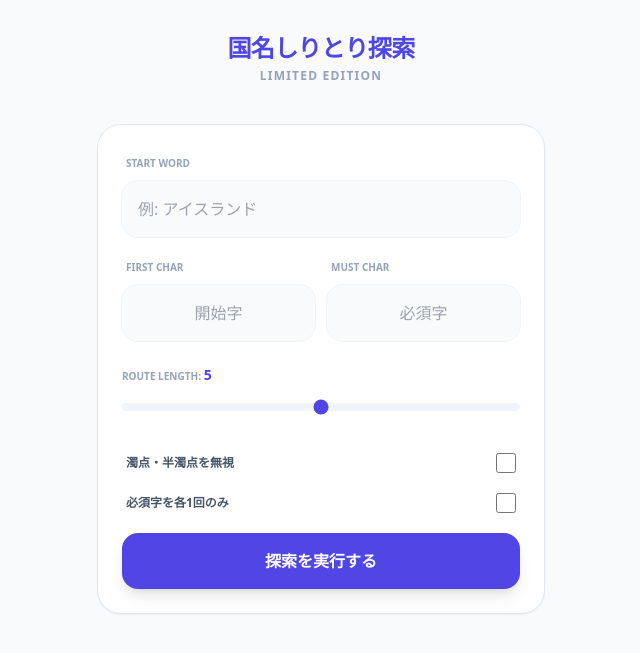
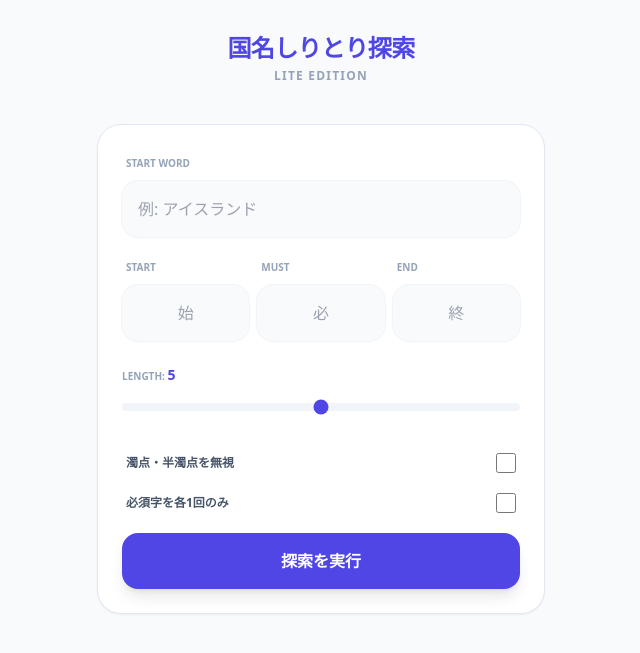
Before and after one commit to xjrstjrwvg-commits/siritori.app, a Flask app: page / in a window 1280 px wide. Shown: the top 653 px of the page, without its empty margins (319-959 px from the left). Run offline with Flask 3, Linux system fonts and the light colour scheme; some libraries are stand-ins or nearby versions.

Commit message:
index.html

```diff
--- a/templates/index.html
+++ b/templates/index.html
@@ -5,16 +5,12 @@
     <meta name="viewport" content="width=device-width, initial-scale=1.0">
     <title>国名しりとり探索器</title>
     <script src="https://cdn.tailwindcss.com"></script>
-    <style>
-        .result-card { animation: slideIn 0.2s ease-out; }
-        @keyframes slideIn { from { opacity: 0; transform: translateY(5px); } to { opacity: 1; transform: translateY(0); } }
-    </style>
 </head>
 <body class="bg-slate-50 text-slate-800 p-4">
     <div class="max-w-md mx-auto space-y-6">
         <header class="text-center py-4">
             <h1 class="text-2xl font-black text-indigo-600 tracking-tight">国名しりとり探索</h1>
-            <p class="text-xs text-slate-400 font-bold uppercase tracking-widest mt-1">Limited Edition</p>
+            <p class="text-xs text-slate-400 font-bold uppercase tracking-widest mt-1">Lite Edition</p>
         </header>
 
         <div class="bg-white p-6 rounded-3xl shadow-sm border border-slate-200 space-y-4">
@@ -23,20 +19,24 @@
                 <input id="sw" placeholder="例: アイスランド" class="w-full p-4 bg-slate-50 rounded-2xl outline-none ring-1 ring-slate-100 focus:ring-indigo-300 transition-all">
             </div>
 
-            <div class="grid grid-cols-2 gap-3">
+            <div class="grid grid-cols-3 gap-2">
                 <div class="space-y-2">
-                    <label class="text-[10px] font-bold text-slate-400 uppercase ml-1">First Char</label>
-                    <input id="sc" placeholder="開始字" class="w-full p-4 bg-slate-50 rounded-2xl text-center outline-none ring-1 ring-slate-100 focus:ring-indigo-300">
+                    <label class="text-[10px] font-bold text-slate-400 uppercase ml-1">Start</label>
+                    <input id="sc" placeholder="始" class="w-full p-4 bg-slate-50 rounded-2xl text-center outline-none ring-1 ring-slate-100 focus:ring-indigo-300">
                 </div>
                 <div class="space-y-2">
-                    <label class="text-[10px] font-bold text-slate-400 uppercase ml-1">Must Char</label>
-                    <input id="mc" placeholder="必須字" class="w-full p-4 bg-slate-50 rounded-2xl text-center outline-none ring-1 ring-slate-100 focus:ring-indigo-300">
+                    <label class="text-[10px] font-bold text-slate-400 uppercase ml-1">Must</label>
+                    <input id="mc" placeholder="必" class="w-full p-4 bg-slate-50 rounded-2xl text-center outline-none ring-1 ring-slate-100 focus:ring-indigo-300">
+                </div>
+                <div class="space-y-2">
+                    <label class="text-[10px] font-bold text-slate-400 uppercase ml-1">End</label>
+                    <input id="ec" placeholder="終" class="w-full p-4 bg-slate-50 rounded-2xl text-center outline-none ring-1 ring-slate-100 focus:ring-indigo-300">
                 </div>
             </div>
 
             <div class="py-2">
                 <div class="flex justify-between items-center mb-2">
-                    <span class="text-[10px] font-bold text-slate-400 uppercase">Route Length: <span id="lDisp" class="text-indigo-600 text-sm">5</span></span>
+                    <span class="text-[10px] font-bold text-slate-400 uppercase">Length: <span id="lDisp" class="text-indigo-600 text-sm">5</span></span>
                 </div>
                 <input type="range" id="lenRange" min="2" max="8" value="5" oninput="document.getElementById('lDisp').innerText=this.value" class="w-full h-2 bg-slate-100 rounded-lg appearance-none cursor-pointer accent-indigo-600">
             </div>
@@ -52,7 +52,7 @@
                 </label>
             </div>
 
-            <button onclick="run()" id="btn" class="w-full bg-indigo-600 text-white font-black py-4 rounded-2xl shadow-lg active:scale-95 transition-all mt-2">探索を実行する</button>
+            <button onclick="run()" id="btn" class="w-full bg-indigo-600 text-white font-black py-4 rounded-2xl shadow-lg active:scale-95 transition-all mt-2">探索を実行</button>
         </div>
 
         <div id="res" class="space-y-3 pb-10"></div>
@@ -65,7 +65,6 @@
             btn.disabled=true; btn.innerText="探索中...";
             resDiv.innerHTML="";
 
-            try {
             const r=await fetch('/search',{
                 method:'POST',
                 headers:{'Content-Type':'application/json'},
@@ -73,26 +72,15 @@
                     start_word:document.getElementById('sw').value,
                     start_char:document.getElementById('sc').value,
                     must_char:document.getElementById('mc').value,
+                    end_char:document.getElementById('ec').value,
                     ignore_voiced:document.getElementById('vo').checked,
                     limit_one:document.getElementById('lo').checked,
                     max_len:document.getElementById('lenRange').value
                 })
             });
             const d=await r.json();
-                if(d.count === 0){
-                    resDiv.innerHTML = '<div class="text-center p-10 text-slate-400 text-sm font-bold">見つかりませんでした</div>';
-                } else {
-                    resDiv.innerHTML = d.routes.map(rt=>`
-                        <div class="result-card bg-white p-4 rounded-2xl border border-slate-200 shadow-sm">
-                            <div class="text-sm font-bold text-indigo-900 leading-relaxed">${rt.join(' → ')}</div>
-                        </div>
-                    `).join('');
-                }
-            } catch(e) {
-                alert("エラーが発生しました");
-            } finally {
-                btn.disabled=false; btn.innerText="探索を実行する";
-            }
+            btn.disabled=false; btn.innerText="探索を実行";
+            resDiv.innerHTML = d.count ? d.routes.map(rt=>`<div class="bg-white p-4 rounded-2xl border border-slate-200 shadow-sm text-sm font-bold text-indigo-900">${rt.join(' → ')}</div>`).join('') : '<p class="text-center text-slate-400">なし</p>';
         }
     </script>
 </body>
```
Lines whose indentation alone changed are shown as unchanged.
